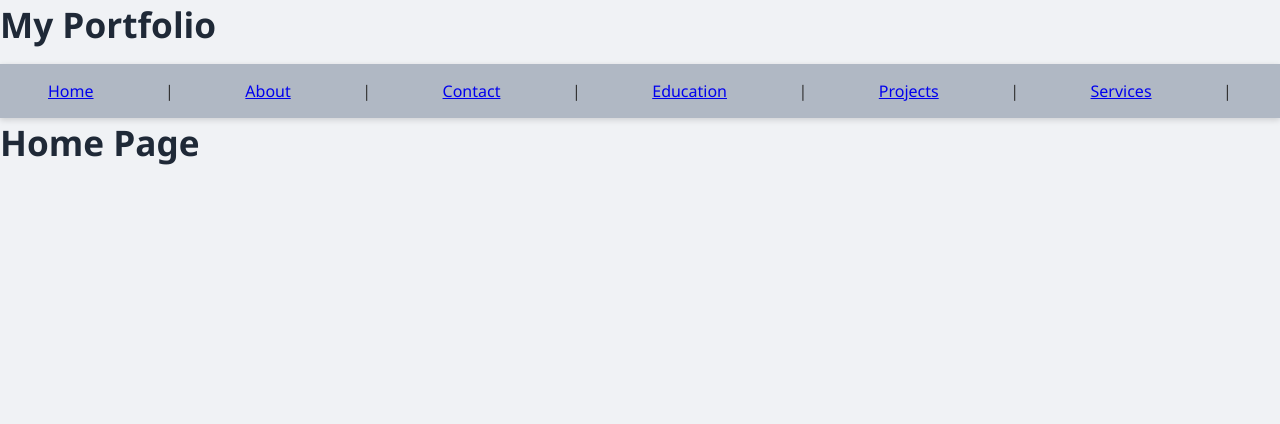
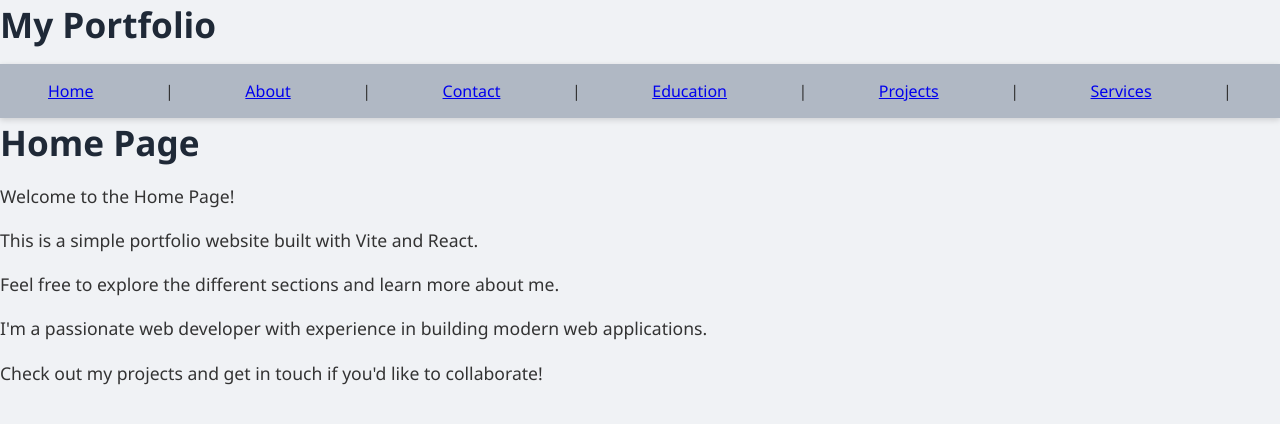
Before and after one commit to suhaoudeh/portfolio-site, a React (Vite) app: page / in a window 1280 px wide. Shown: the top 424 px of the page. Built offline with nearby package versions, Linux system fonts and the light colour scheme.

Commit message:
Add Render text

```diff
--- a/src/Components/Home.jsx
+++ b/src/Components/Home.jsx
@@ -4,7 +4,11 @@ export default function Home() {
     <>
     <div>
       <h1>Home Page</h1>
-      {/* You can add a contact form here later */}
+      <p>Welcome to the Home Page!</p>
+      <p>This is a simple portfolio website built with Vite and React.</p>
+      <p>Feel free to explore the different sections and learn more about me.</p>
+      <p>I'm a passionate web developer with experience in building modern web applications.</p>
+      <p>Check out my projects and get in touch if you'd like to collaborate!</p>
     </div>
     </>
   );
```
